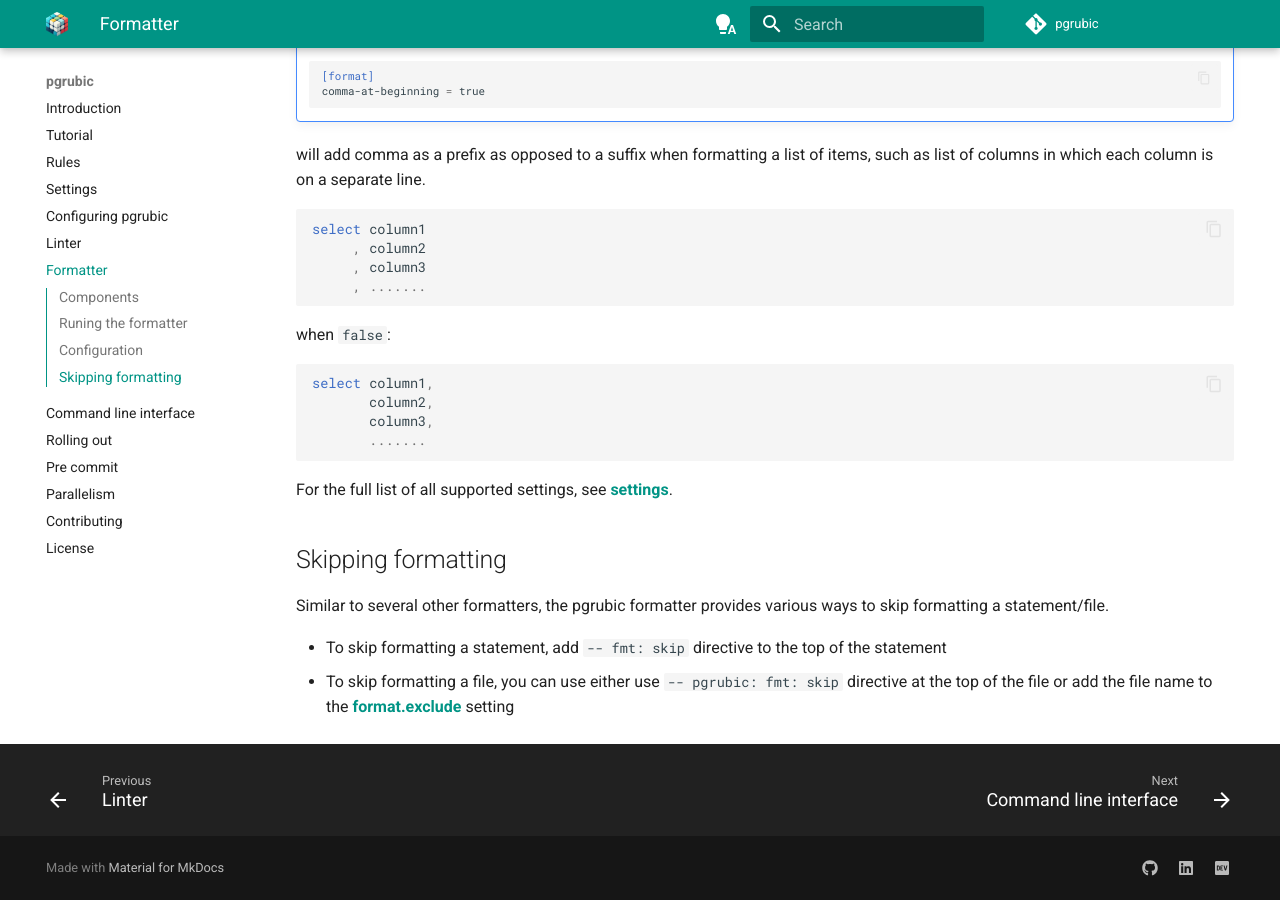
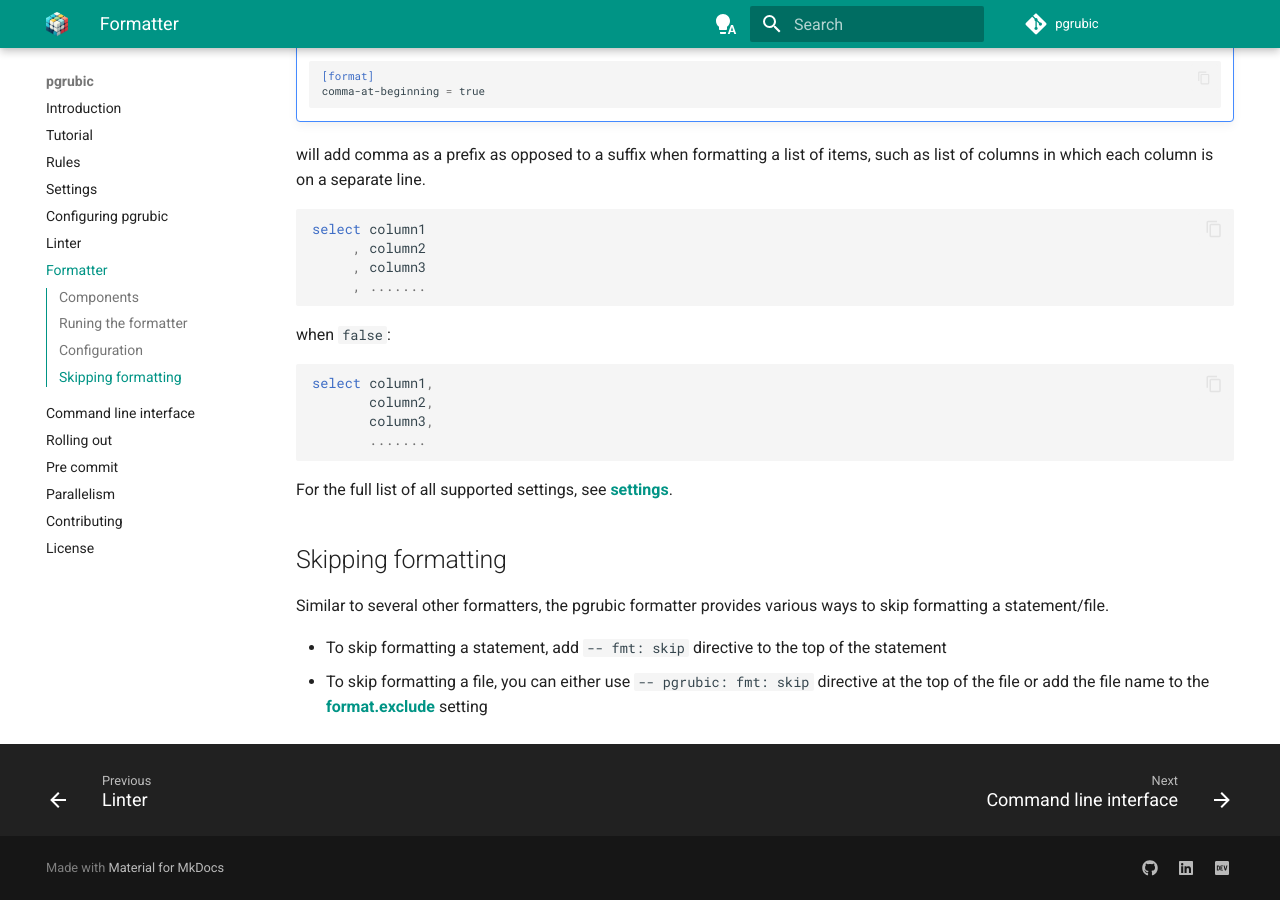
Before and after one commit to bolajiwahab/pgrubic, an MkDocs documentation site: the page built from docs/docs/formatter.md, in a window 1280 px wide and 900 px high, scrolled down 842 px. Built offline with MkDocs 1.6.1 and Material for MkDocs 9.7.7, drawn with Linux system fonts in a browser that asks for light colours; comment, search, counter and statistics services are not loaded.

```diff
--- a/docs/docs/formatter.md
+++ b/docs/docs/formatter.md
@@ -62,4 +62,4 @@ For the full list of all supported settings, see [**settings**](settings.md#form
 Similar to several other formatters, the pgrubic formatter provides various ways to skip formatting a statement/file.
 
 - To skip formatting a statement, add `-- fmt: skip` directive to the top of the statement
-- To skip formatting a file, you can use either use `-- pgrubic: fmt: skip` directive at the top of the file or add the file name to the [**format.exclude**](settings/#exclude_2) setting
+- To skip formatting a file, you can either use `-- pgrubic: fmt: skip` directive at the top of the file or add the file name to the [**format.exclude**](settings/#exclude_2) setting
```
Also changed, not shown: 1 other file.
